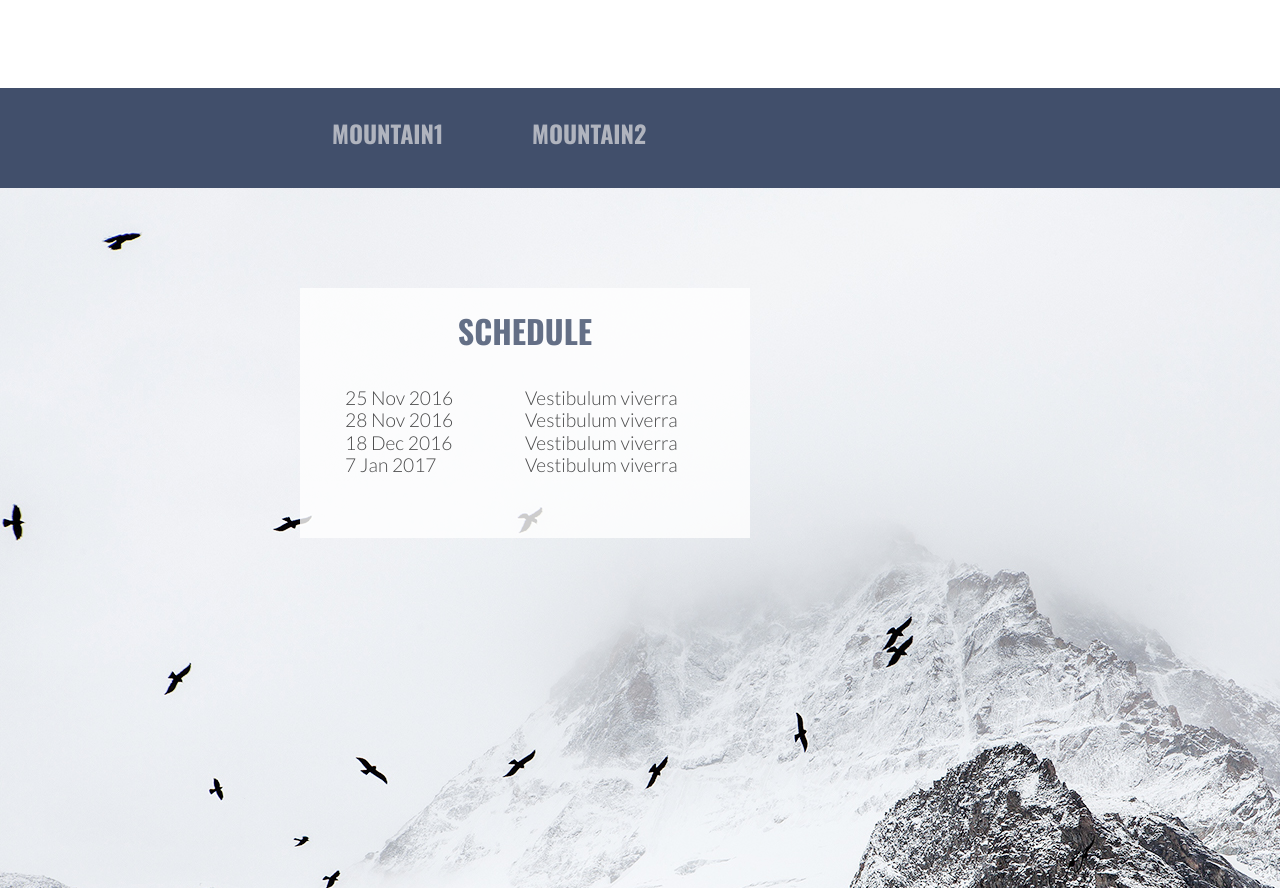
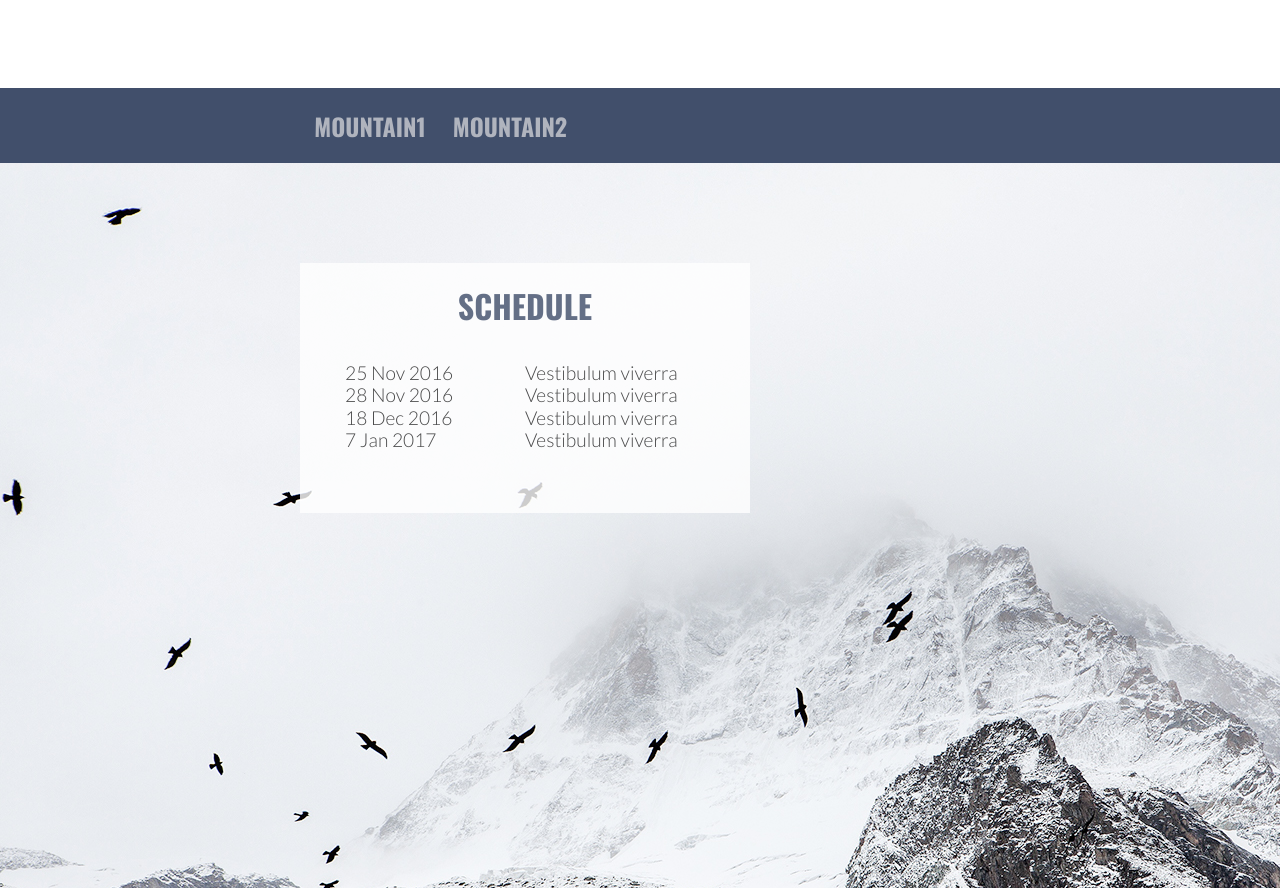
Before and after one commit to lee-oconnor/new-site, a website built with Parcel: page index.html in a window 1280 px wide. Shown: the part 2060-2948 px from the top of the page. Built offline with nearby package versions, Linux system fonts and the light colour scheme.

Commit message:
Stying mountain tabs

```diff
--- a/css/main.css
+++ b/css/main.css
@@ -334,7 +334,7 @@ body {
 .mountain-tabs {
   width: 100%;
   background-color: #414f6b;
-  height: 100px;
+  height: 75px;
   display: flex;
   flex-flow: row;
   justify-content: flex-start;
@@ -345,10 +345,9 @@ body {
   font-family: "Oswald";
   font-weight: bold;
   font-size: 1.5em;
-  margin: 30px;
+  padding-top: 25px;
   margin-left: 300px;
-  height: 100px;
-  padding: 32px;
+  height: 75px;
   width: 140px;
   text-align: center;
 }
@@ -358,9 +357,9 @@ body {
   font-family: "Oswald";
   font-weight: bold;
   font-size: 1.5em;
-  margin: 30px;
-  height: 100px;
-  padding: 32px;
+  padding-top: 25px;
+  height: 75px;
+
   width: 140px;
   text-align: center;
 }
@@ -368,7 +367,9 @@ body {
 .active-mtn-tab {
   background-color: #b0b4be;
   color: #414f6b;
+  cursor: pointer;
 }
+
 .schedule-section {
   background: url("../img/climb-hero-img.jpg");
   background-repeat: no-repeat;
--- a/js/main.js
+++ b/js/main.js
@@ -33,4 +33,12 @@ const activeMode = document.querySelector(".active-mtn-tab");
 const mountainOne = document.querySelector(".mountainOne");
 const mountainTwo = document.querySelector(".mountainTwo");
 
-mountainOne.addEventListener("click", () => {});
+mountainOne.addEventListener("click", () => {
+  mountainTwo.classList.remove("active-mtn-tab");
+  mountainOne.classList.add("active-mtn-tab");
+});
+
+mountainTwo.addEventListener("click", () => {
+  mountainOne.classList.remove("active-mtn-tab");
+  mountainTwo.classList.add("active-mtn-tab");
+});
```
